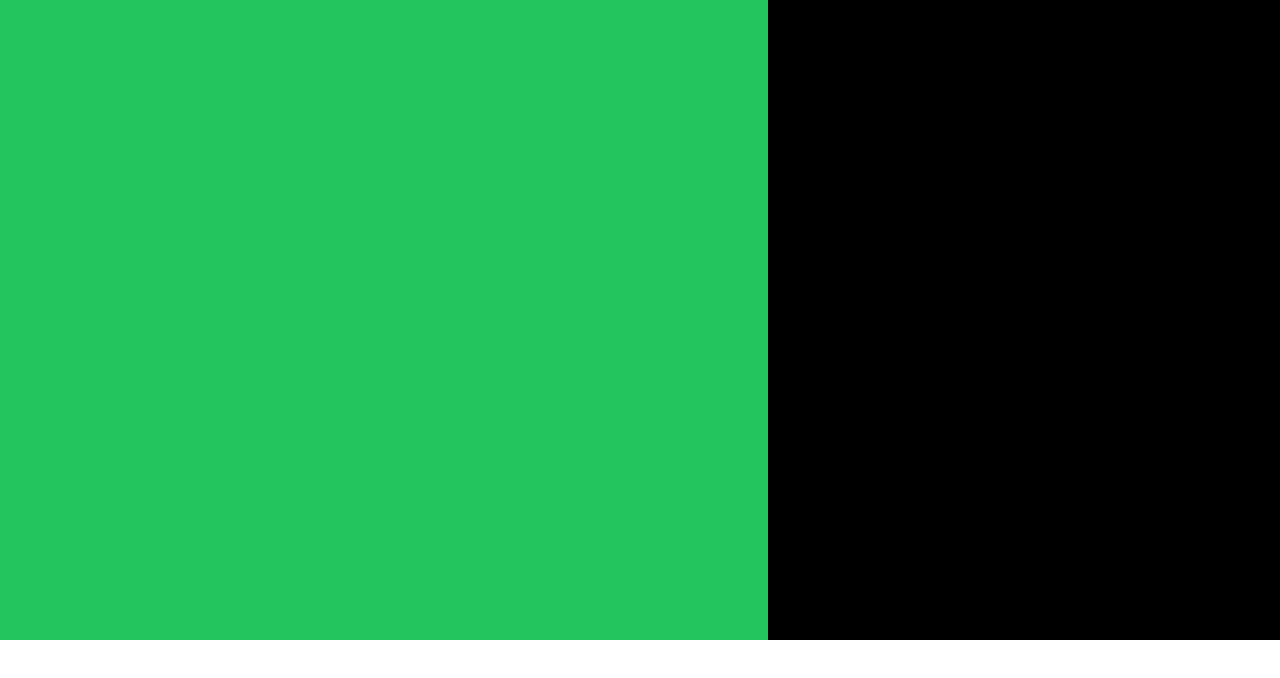
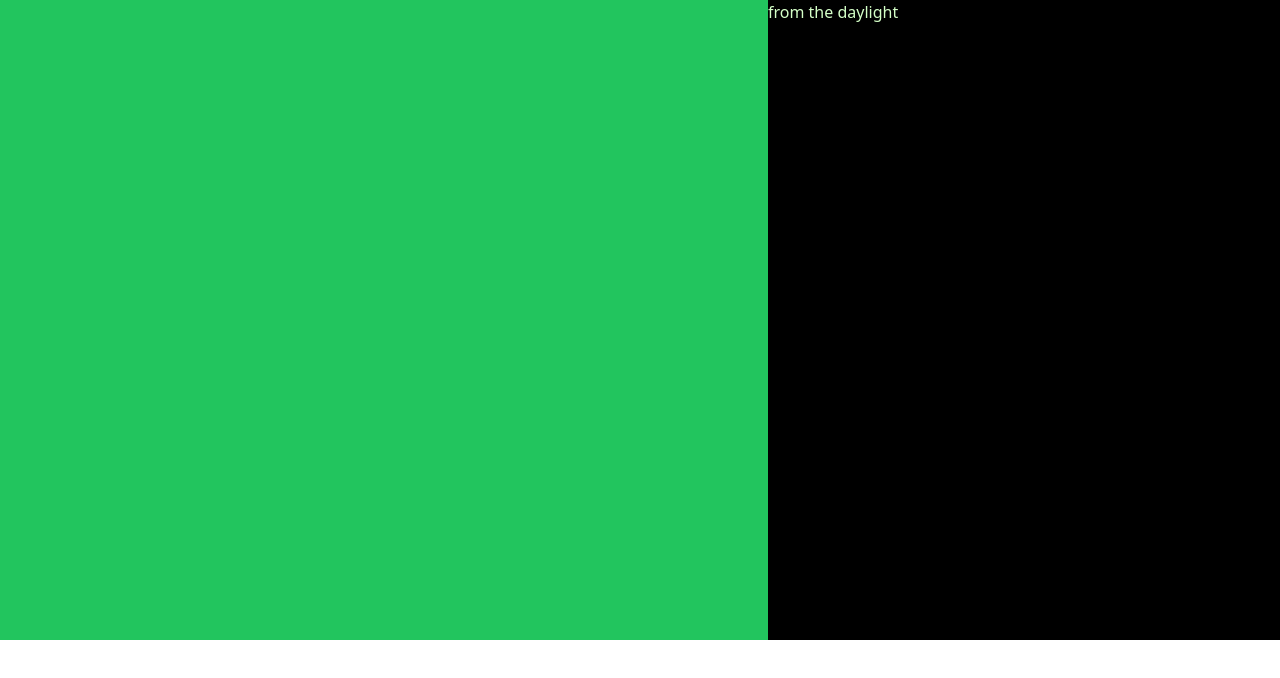
Before and after one commit to sw21d046/bachelor-web-1, a Next.js app: page / in a window 1280 px wide. Shown: the top 678 px of the page. Built offline with nearby package versions, Linux system fonts and the light colour scheme.

Commit message:
soft green color nemseen

```diff
--- a/src/pages/index.tsx
+++ b/src/pages/index.tsx
@@ -7,7 +7,9 @@ export default function Home() {
   return (
     <div className="w-screen h-[80vh] bg-white flex flex-row">
       <div className="w-3/5 h-full bg-green-500"></div>
-      <div className="w-2/5 h-full bg-black"></div>
+      <div className="w-2/5 h-full bg-black">
+        <p className="text-softGreen">from the daylight</p>
+      </div>
     </div>
   );
 }
--- a/tailwind.config.ts
+++ b/tailwind.config.ts
@@ -14,8 +14,9 @@ const config: Config = {
           "conic-gradient(from 180deg at 50% 50%, var(--tw-gradient-stops))",
       },
       colors: {
-        "primary": "#2b891c"
-      }
+        primary: "#2b891c",
+        softGreen: "#d4ffc7",
+      },
     },
   },
   plugins: [],
```
